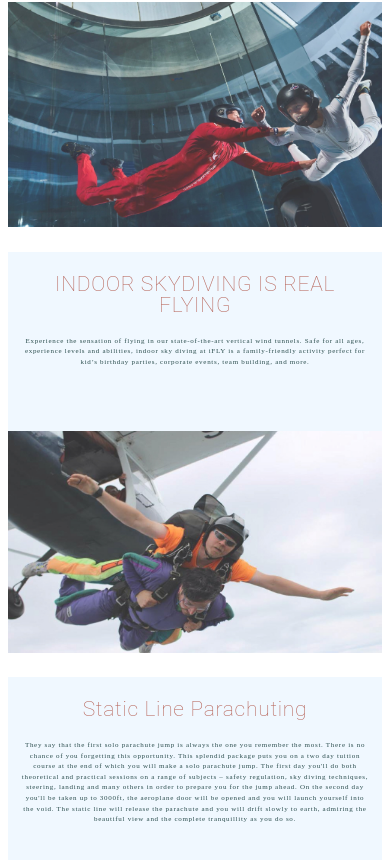
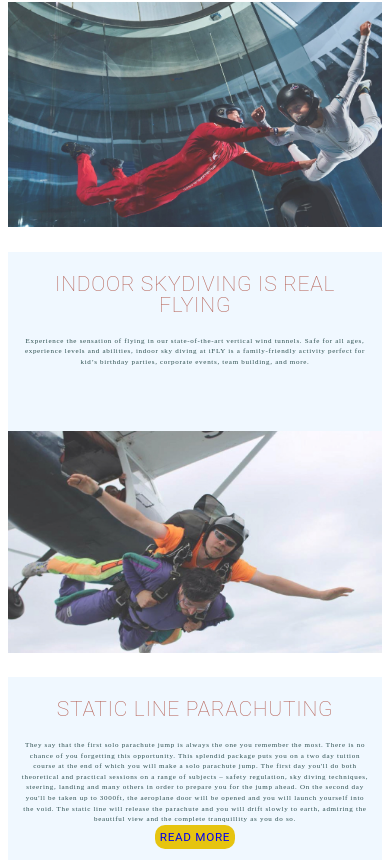
Before and after one commit to bahhtee17/vue-portfolio-website, a Vue app: page /#/ in a window 390 px wide. Shown: the part 912-1780 px from the top of the page. Built offline with nearby package versions, Linux system fonts and the light colour scheme.

Commit message:
added button that links to info

```diff
--- a/src/components/FirstSection.vue
+++ b/src/components/FirstSection.vue
@@ -39,6 +39,7 @@ export default {
     font-family: Roboto;
     color:#b66358;
     font-weight: 100;
+    text-transform: uppercase;
 }
 
 .text p{
--- a/src/components/ThirdSection.vue
+++ b/src/components/ThirdSection.vue
@@ -8,6 +8,7 @@
     <div class="text">
        <h3 class="header">Static Line Parachuting </h3>
        <p> They say that the first solo parachute jump is always the one you remember the most. There is no chance of you forgetting this opportunity. This splendid package puts you on a two day tuition course at the end of which you will make a solo parachute jump. The first day you'll do both theoretical and practical sessions on a range of subjects – safety regulation, sky diving techniques, steering, landing and many others in order to prepare you for the jump ahead. On the second day you'll be taken up to 3000ft, the aeroplane door will be opened and you will launch yourself into the void. The static line will release the parachute and you will drift slowly to earth, admiring the beautiful view and the complete tranquillity as you do so.</p>
+       <a :href="url" class="btn">Read More</a>
     </div>
 
 
@@ -17,6 +18,11 @@
 
 <script>
 export default {
+    data(){
+        return{
+            url: 'https://simple.wikipedia.org/wiki/Skydiving'
+        }
+    }
 
 }
 </script>
@@ -27,13 +33,28 @@ export default {
     width: 100%;
     font-size: 60%;
      height: 30vw;
-
     justify-content: center;
     color: black;
+}
 
+a{
+    text-decoration: none;
+}
 
+.btn {
+      font-family: Roboto;
+      font-size: 1.5vw;
+     border: none;
+     width: 10vw;
+     padding: 5px;
+     text-transform: uppercase;
+     border-radius: 10px;
+     background-color: #E6C410;
+ }
 
-}
+ .btn:hover{
+     background-color: #f3dc68;
+ }
 
 .text .header{
     font-size: 3em;
@@ -41,6 +62,7 @@ export default {
     color:#b66358;
     line-height: 1em;
     font-weight: 100;
+    text-transform: uppercase;
 }
 
 .text p{
@@ -72,5 +94,10 @@ color:rgb(44, 78, 78)
     .img-container .image{
         width: 100%;
     }
+
+    .btn {
+         width: 20vw;
+         font-size: 3vw;
+     }
 }
 </style>
```
